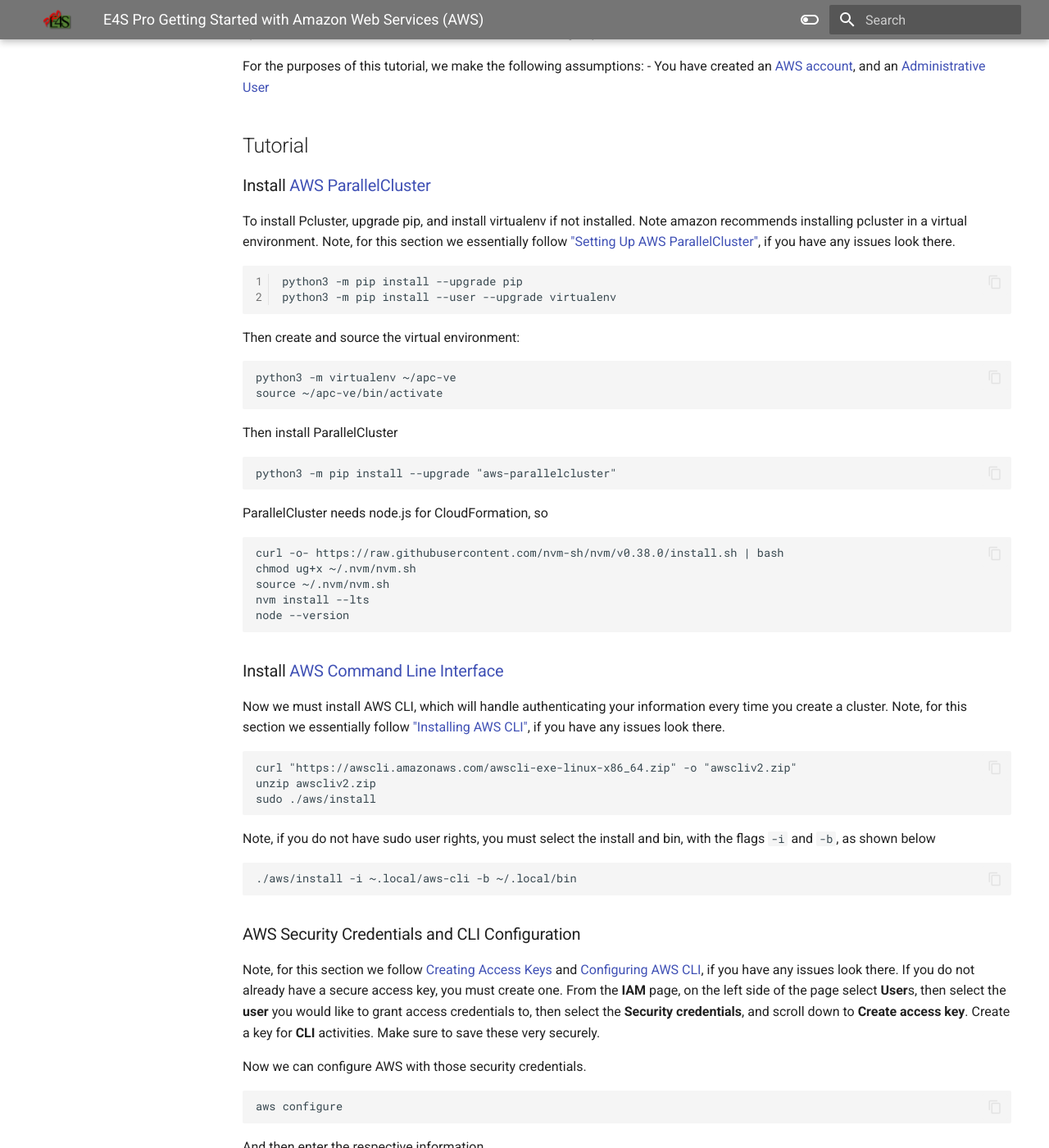
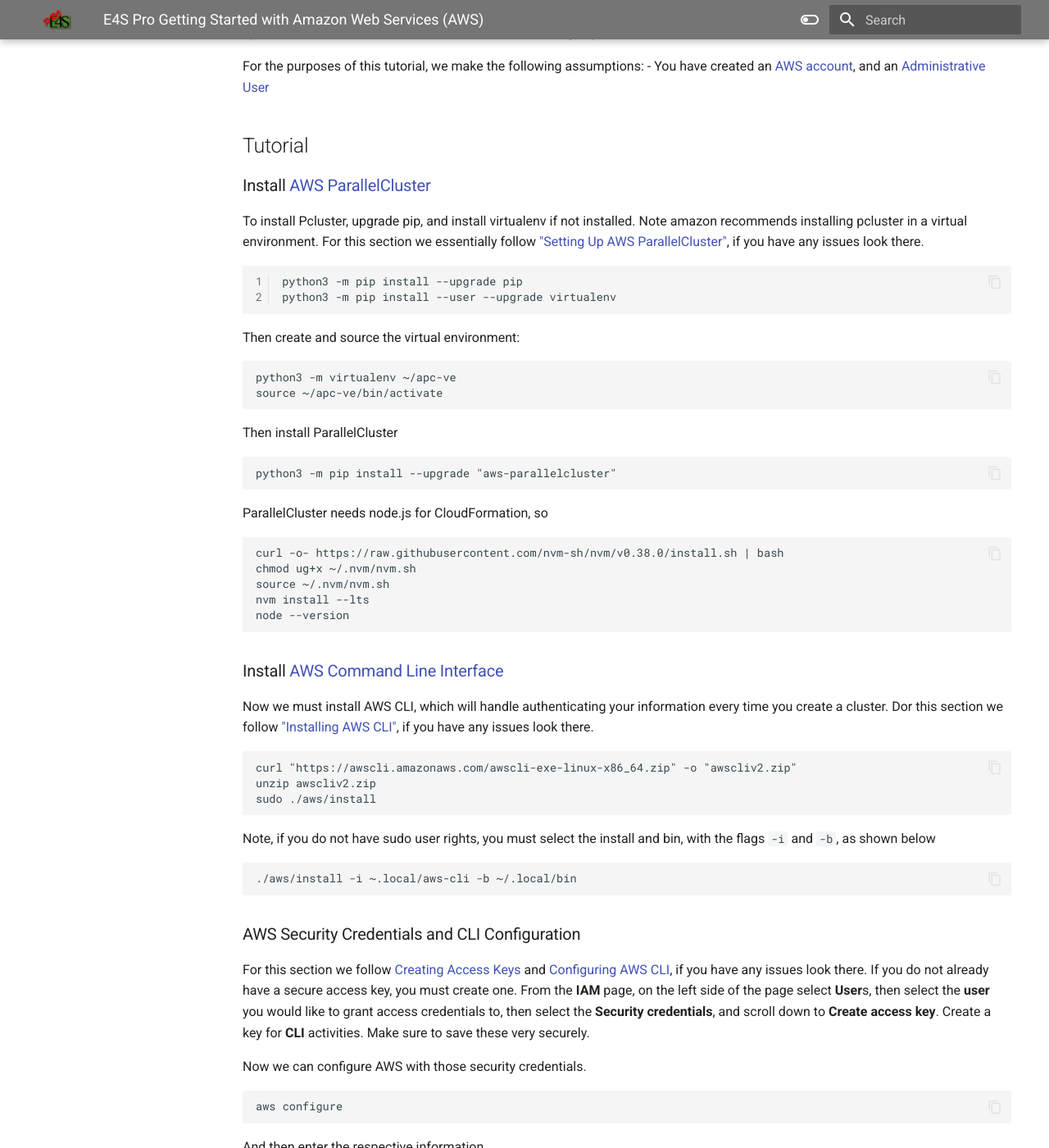
Before and after one commit to ParaToolsInc/ParaToolsPro, an MkDocs documentation site: the page built from docs/AWS/getting-started-AWS.md, in a window 1280 px wide and 1400 px high, scrolled down 303 px. Shown: the whole window at 82% size. Built offline with MkDocs 1.6.1 and Material for MkDocs 9.7.7, drawn with Linux system fonts in a browser that asks for light colours.

Commit message:
Update getting-started-AWS.md

````diff
--- a/docs/AWS/getting-started-AWS.md
+++ b/docs/AWS/getting-started-AWS.md
@@ -10,7 +10,7 @@
 ## Tutorial
 
 ### Install [AWS ParallelCluster][1]
-To install Pcluster, upgrade pip, and install virtualenv if not installed. Note amazon recommends installing pcluster in a virtual environment.  Note, for this section we essentially follow ["Setting Up AWS ParallelCluster"][1], if you have any issues look there.
+To install Pcluster, upgrade pip, and install virtualenv if not installed. Note amazon recommends installing pcluster in a virtual environment.  For this section we essentially follow ["Setting Up AWS ParallelCluster"][1], if you have any issues look there.
 
 ``` bash linenums="1"
 python3 -m pip install --upgrade pip
@@ -38,7 +38,7 @@
 ```
 
 ### Install [AWS Command Line Interface][3]
-Now we must install AWS CLI, which will handle authenticating your information every time you create a cluster. Note, for this section we essentially follow ["Installing AWS CLI"][9], if you have any issues look there.
+Now we must install AWS CLI, which will handle authenticating your information every time you create a cluster. Dor this section we follow ["Installing AWS CLI"][9], if you have any issues look there.
 ```
 curl "https://awscli.amazonaws.com/awscli-exe-linux-x86_64.zip" -o "awscliv2.zip"
 unzip awscliv2.zip
@@ -50,7 +50,7 @@
 ```
 
 ### AWS Security Credentials and CLI Configuration
-Note, for this section we follow [Creating Access Keys][11] and [Configuring AWS CLI][10], if you have any issues look there.
+For this section we follow [Creating Access Keys][11] and [Configuring AWS CLI][10], if you have any issues look there.
 If you do not already have a secure access key, you must create one. From the **IAM** page, on the left side of the page select **User**s, then select the **user** you would like to grant access credentials to, then select the **Security credentials**, and scroll down to **Create access key**. Create a key for **CLI** activities. Make sure to save these very securely.
 
 Now we can configure AWS with those security credentials.
````
